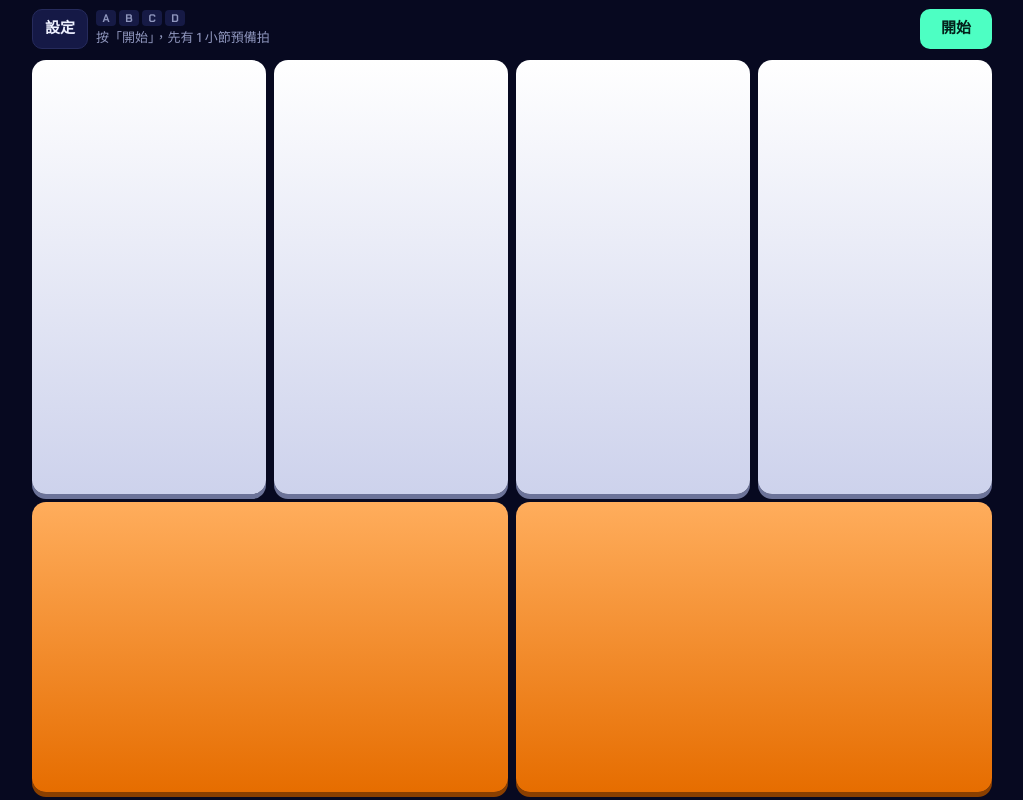
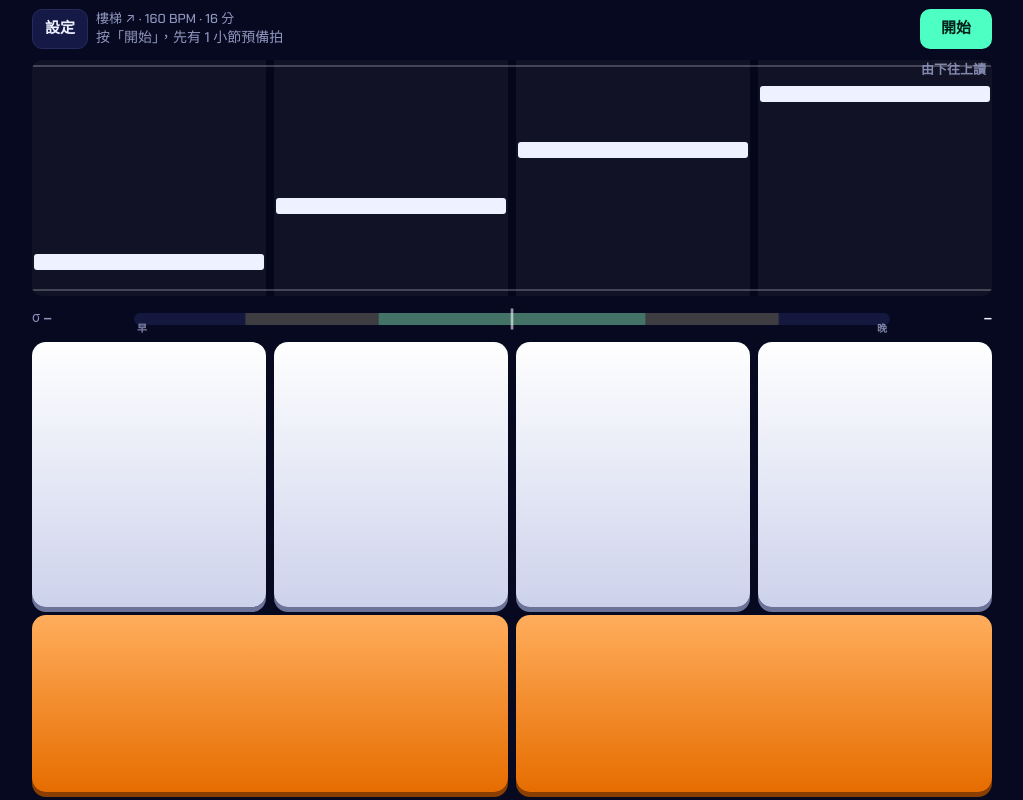
Before and after one commit to Artis24106/fufu, a plain HTML site: page index.html in a window 1280 px wide. Shown: the whole page, without its empty margins (128-1151 px from the left). Drawn offline with Linux system fonts and the light colour scheme.

Commit message:
v2.1: static pattern chart with sweep line, early/late meter, FX patterns, remove next-key hint
Co-Authored-By: Claude Opus 5.5 <noreply@anthropic.com>
Claude-Session: https://claude.ai/code/session_01AZo7NSokkaGLQMw8YiS88Q

```diff
--- a/index.html
+++ b/index.html
@@ -34,18 +34,22 @@ button,select,input{font:inherit;color:inherit}
 .hb{height:40px;min-width:44px;padding:0 12px;border-radius:10px;border:1px solid var(--line);background:#151946;font-weight:700;flex:none}
 .hb:focus-visible{outline:2px solid var(--ok);outline-offset:2px}
 #play{background:var(--ok);color:#03201a;border-color:transparent;min-width:72px}
-#mid{flex:1;display:flex;flex-direction:column;gap:3px;overflow:hidden}
-#seq{display:flex;gap:3px;height:16px;overflow:hidden}
-#seq i{flex:0 0 auto;min-width:20px;padding:0 3px;border-radius:4px;background:#161a45;color:var(--mut);font:600 11px/16px "Chakra Petch",sans-serif;text-align:center;font-style:normal}
-#seq i.on{background:var(--ink);color:#070920}
-#live{font-size:13px;color:var(--mut);white-space:nowrap;overflow:hidden;text-overflow:ellipsis;font-variant-numeric:tabular-nums}
+#mid{flex:1;display:flex;flex-direction:column;overflow:hidden;line-height:1.3}
+#title{font-size:13px;color:var(--mut);white-space:nowrap;overflow:hidden;text-overflow:ellipsis}
+#live{font-size:14px;color:var(--mut);white-space:nowrap;overflow:hidden;text-overflow:ellipsis;font-variant-numeric:tabular-nums}
 #live b{color:var(--ink);font-weight:700}
+#reroll[hidden]{display:none}
+#chartBox{flex:0 0 30%;position:relative;border-radius:10px;overflow:hidden;background:#05061a}
+#meterBox{flex:none;height:30px;display:flex;align-items:center;gap:8px;font-size:13px;color:var(--mut);font-variant-numeric:tabular-nums;white-space:nowrap}
+#meterBox b{color:var(--ink)}
+#meterWrap{flex:1;position:relative;height:100%}
+#chartBox canvas,#meterWrap canvas{position:absolute;inset:0;width:100%;height:100%}
+#sg,#mn{flex:none;width:7.2em}#mn{text-align:right}
 #pad{flex:1;min-height:0;display:grid;grid-template-columns:repeat(4,minmax(0,1fr));grid-template-rows:3fr 2fr;gap:8px;touch-action:none}
 .k{position:relative;border:0;border-radius:14px;touch-action:none;transition:transform .04s;display:grid;place-items:center;overflow:hidden}
 .bt{background:linear-gradient(#fff,#cdd2ec);box-shadow:0 5px 0 #6c7399;color:#1a1f4a}
 .fx{grid-column:span 2;background:linear-gradient(#ffad5c,#e66d00);box-shadow:0 5px 0 #8a3f00;color:#3a1600}
 .k.on{transform:translateY(4px);box-shadow:0 1px 0 #3a3f63}
-.k.nx::after{content:"";position:absolute;inset:0;border-radius:14px;box-shadow:inset 0 0 0 4px rgba(46,197,255,.95),inset 0 0 26px rgba(46,197,255,.55)}
 .k .fb{font:700 clamp(18px,5vmin,30px)/1 "Chakra Petch",sans-serif;font-variant-numeric:tabular-nums;opacity:0}
 .k .fb.pop{animation:pop .5s ease-out}
 .k.miss{animation:miss .3s}
@@ -80,9 +84,12 @@ input[type=range]{width:100%;height:30px;accent-color:var(--ok)}
 <div id="app">
   <div class="bar">
     <button class="hb" id="gear">設定</button>
-    <div id="mid"><div id="seq"></div><div id="live">按「開始」，先有 1 小節預備拍</div></div>
+    <div id="mid"><div id="title"></div><div id="live">按「開始」，先有 1 小節預備拍</div></div>
+    <button class="hb" id="reroll" hidden>換一組</button>
     <button class="hb" id="play">開始</button>
   </div>
+  <div id="chartBox"><canvas id="chart"></canvas></div>
+  <div id="meterBox"><span id="sg">σ <b>–</b></span><div id="meterWrap"><canvas id="meter"></canvas></div><span id="mn"><b>–</b></span></div>
   <div id="pad">
     <button class="k bt" data-l="0" aria-label="BT-A"><span class="fb"></span></button>
     <button class="k bt" data-l="1" aria-label="BT-B"><span class="fb"></span></button>
@@ -113,7 +120,6 @@ input[type=range]{width:100%;height:30px;accent-color:var(--ok)}
         <label class="f">節拍器<select id="click">
           <option value="step">每個音符都響</option><option value="beat">只響拍子（4 分）</option><option value="off">關閉</option></select></label>
         <label class="f">offset <b id="offV"></b><input type="range" id="offset" min="-150" max="150" step="1"></label>
-        <label class="chk"><input type="checkbox" id="hint">亮出下一顆要按的鍵</label>
         <label class="chk"><input type="checkbox" id="flip">直拿時反轉橫向方向</label>
       </div>
       <p class="hint">iPhone 靜音模式下沒有節拍聲。offset 只影響「平均偏早/偏晚」，不影響 σ。版本 <span id="ver"></span></p>
@@ -123,17 +129,19 @@ input[type=range]{width:100%;height:30px;accent-color:var(--ok)}
 
 <script>
 {
-const VERSION='v2.0';
+const VERSION='v2.1';
 const $=s=>document.querySelector(s);
 const PATS=[
   {id:'up',n:'樓梯 ↗',s:'A B C D'},{id:'down',n:'樓梯 ↘',s:'D C B A'},{id:'zig',n:'來回樓梯',s:'A B C D C B'},
   {id:'in',n:'交互・內側',s:'B C'},{id:'out',n:'交互・外側',s:'A D'},{id:'jump',n:'跳躍',s:'A C B D'},
-  {id:'dbl',n:'雙押交互',s:'AB CD'},{id:'split',n:'分離交互',s:'AC BD'},{id:'dstair',n:'雙押樓梯',s:'AB BC CD BC'},
-  {id:'jack',n:'縱連',s:'A A B B C C D D'},{id:'fx',n:'FX 交互',s:'L R'},{id:'btfx',n:'BT + FX 同押',s:'AL B C DR'},
-  {id:'fxmix',n:'FX 夾 BT',s:'L B R C'},{id:'rnd',n:'隨機單押',gen:'single'},{id:'rnd2',n:'隨機（含雙押/FX）',gen:'mix'},{id:'custom',n:'自訂'}
+  {id:'dbl',n:'雙押交互',s:'AB CD'},{id:'split',n:'分離交互',s:'AC BD'},{id:'jack',n:'縱連',s:'A A B B C C D D'},
+  {id:'fx',n:'FX 交互',s:'L R'},{id:'fxin',n:'FX 夾 BT',s:'L B R C'},{id:'fxstair',n:'樓梯穿插 FX',s:'A B L C D R'},
+  {id:'btfx',n:'BT + FX 同押',s:'AL B C DR'},{id:'fxcross',n:'FX 交叉同押',s:'AR B C DL'},{id:'fxdbl',n:'FX + 雙押',s:'L CD R AB'},
+  {id:'fxtrill',n:'FX 與 BT 交互',s:'L A L B R C R D'},
+  {id:'rnd',n:'隨機 8 note（單押 + FX）',gen:'single'},{id:'rnd2',n:'隨機 8 note（含同押）',gen:'mix'},{id:'custom',n:'自訂'}
 ];
 const NAMES='ABCDLR';
-const DEF={pat:'up',custom:'A B C D AB CD L R',bpm:160,div:16,click:'step',offset:0,hint:true,flip:false};
+const DEF={pat:'up',custom:'A B C D AB CD L R',bpm:160,div:16,click:'step',offset:0,flip:false};
 const S=Object.assign({},DEF);
 try{Object.assign(S,JSON.parse(localStorage.getItem('sdvxp2')||'{}'))}catch(e){}
 const save=()=>{try{localStorage.setItem('sdvxp2',JSON.stringify(S))}catch(e){}};
@@ -142,9 +150,12 @@ const parse=str=>{const out=String(str).toUpperCase().split(/[\s,]+/).filter(Boo
   return out.some(x=>x.length)?out:[[0]]};
 let lastR=-1;
 const genStep=mode=>{const one=()=>{let l;do{l=Math.floor(Math.random()*4)}while(l===lastR);lastR=l;return l};
-  if(mode==='single')return[one()];const r=Math.random();
-  if(r<.22){const a=one();let b;do{b=Math.floor(Math.random()*4)}while(b===a);return[a,b]}
-  if(r<.34)return[Math.random()<.5?4:5];return[one()]};
+  const fx=()=>Math.random()<.5?4:5,r=Math.random();
+  if(mode==='single')return r<.25?[fx()]:[one()];
+  if(r<.2){const a=one();let b;do{b=Math.floor(Math.random()*4)}while(b===a);return[a,b]}
+  if(r<.35)return[fx()];if(r<.45)return[one(),fx()];return[one()]};
+const genSeq=mode=>{lastR=-1;let q;do{q=Array.from({length:8},()=>genStep(mode))}while(!q.some(x=>x.includes(4)||x.includes(5)));return q};
+let rndSeq=null;
 
 // ---- audio
 let ac=null;
@@ -155,17 +166,20 @@ const beep=(t,f,v)=>{if(!ac)return;try{const at=ac.currentTime+Math.max(0,(t-per
 
 // ---- engine
 let run=false,paused=false,pausedAt=0,t0=0,stepMs=100,seq=null,pat=PATS[0],cyc=16,kGen=0,kDone=0,beatSteps=4;
-let steps=new Map(),st,hist=[];
+let steps=new Map(),res=new Map(),st,hist=[];
 const resetStats=()=>{st={ok:0,wrong:0,miss:0,streak:0,max:0};hist=[]};resetStats();
-const setup=()=>{pat=PATS.find(p=>p.id===S.pat)||PATS[0];seq=pat.gen?null:parse(pat.id==='custom'?S.custom:pat.s);
-  cyc=seq?seq.length:16;stepMs=60000/S.bpm*4/S.div;beatSteps=Math.max(1,S.div/4);renderSeq()};
-const start=()=>{ensureAudio();setup();steps=new Map();resetStats();lastR=-1;
-  kGen=-S.div;kDone=0;t0=performance.now()+300+S.div*stepMs;run=true;paused=false;lastNx=null;ui()};
+const setup=()=>{pat=PATS.find(p=>p.id===S.pat)||PATS[0];
+  if(pat.gen){if(!rndSeq||rndSeq.mode!==pat.gen){rndSeq=genSeq(pat.gen);rndSeq.mode=pat.gen}seq=rndSeq}else seq=parse(pat.id==='custom'?S.custom:pat.s);
+  cyc=seq.length;stepMs=60000/S.bpm*4/S.div;beatSteps=Math.max(1,S.div/4);
+  $('#title').textContent=`${pat.n} · ${S.bpm} BPM · ${S.div} 分`;$('#reroll').hidden=!pat.gen};
+const start=()=>{ensureAudio();setup();steps=new Map();res=new Map();resetStats();
+  kGen=-S.div;kDone=0;t0=performance.now()+300+S.div*stepMs;run=true;paused=false;ui()};
 const pause=()=>{if(!run||paused)return;paused=true;pausedAt=performance.now();try{ac&&ac.suspend()}catch(e){}ui()};
 const resume=()=>{if(!paused)return;ensureAudio();t0+=performance.now()-pausedAt;paused=false;ui()};
 const toggle=()=>{if(!run)start();else if(paused)resume();else pause()};
 const stepT=k=>t0+k*stepMs;
-const getStep=k=>{let s=steps.get(k);if(!s){s={lanes:seq?seq[((k%cyc)+cyc)%cyc]:genStep(pat.gen),hit:new Set()};steps.set(k,s)}return s};
+const getStep=k=>{let s=steps.get(k);if(!s){s={lanes:seq[((k%cyc)+cyc)%cyc],hit:new Set()};steps.set(k,s)}return s};
+const mark=(k,l,v)=>{let r=res.get(k);if(!r){r={};res.set(k,r)}r[l]=v;if(res.size>64)for(const key of res.keys()){if(key<k-cyc*2)res.delete(key);else break}};
 
 const schedule=now=>{
   while(stepT(kGen)<now+150){
@@ -180,7 +194,7 @@ const finalize=now=>{
   const win=Math.min(stepMs,160);
   while(kDone<kGen&&now-S.offset>stepT(kDone)+win){
     const s=getStep(kDone);
-    for(const l of s.lanes)if(!s.hit.has(l)){st.miss++;st.streak=0;fbMiss(l)}
+    for(const l of s.lanes)if(!s.hit.has(l)){st.miss++;st.streak=0;fbMiss(l);mark(kDone,l,'M')}
     steps.delete(kDone);kDone++}
 };
 const press=l=>{
@@ -193,7 +207,7 @@ const press=l=>{
   for(const c of cand){const s=getStep(c),d=t-stepT(c);
     if(s.lanes.includes(l)&&!s.hit.has(l)&&Math.abs(d)<=win){
       s.hit.add(l);st.ok++;st.streak++;st.max=Math.max(st.max,st.streak);
-      hist.push({d,l});if(hist.length>2000)hist.shift();fbHit(l,d);return}}
+      hist.push({d,l,t:now});if(hist.length>2000)hist.shift();mark(c,l,d);fbHit(l,d);return}}
   st.wrong++;st.streak=0;fbWrong(l)
 };
 
@@ -214,22 +228,52 @@ let lastLive=0;
 const live=now=>{
   if(now-lastLive<120)return;lastLive=now;
   const el=$('#live');
-  if(!run){return}
+  const r=hist.slice(-32).map(h=>h.d),sg=sd(r),m=mean(r);
+  $('#sg').innerHTML=`σ <b style="color:${sg===null?'inherit':col(sg)}">${fmt(sg,' ms')}</b>`;
+  $('#mn').innerHTML=m===null?'<b>–</b>':`${m>=0?'晚':'早'} <b>${Math.abs(Math.round(m))} ms</b>`;
+  if(!run)return;
   if(paused){el.textContent='暫停中 — 點「設定」看詳細結果';return}
-  if(now<t0){const beats=Math.ceil((t0-now)/(stepMs*beatSteps));el.textContent='預備… '+beats;return}
-  const r=hist.slice(-48).map(h=>h.d),s=sd(r),m=mean(r),a=acc();
-  el.innerHTML=`正確 <b>${fmt(a,'%')}</b> · σ <b style="color:${s===null?'inherit':col(s)}">${fmt(s,' ms')}</b> · ${m===null?'':m>=0?'偏晚 ':'偏早 '}<b>${m===null?'–':Math.abs(Math.round(m))+' ms'}</b> · 連續 <b>${st.streak}</b>`;
+  if(now<t0){el.textContent='預備… '+Math.ceil((t0-now)/(stepMs*beatSteps));return}
+  const a=acc();el.innerHTML=`正確 <b>${fmt(a,'%')}</b> · 連續 <b>${st.streak}</b> · 按錯 <b>${st.wrong}</b> · 漏按 <b>${st.miss}</b>`;
 };
-const renderSeq=()=>{$('#seq').innerHTML=seq?seq.slice(0,32).map(s=>`<i>${s.length?s.map(i=>NAMES[i]).join(''):'-'}</i>`).join(''):`<i>隨機</i>`};
-let lastNx=null;
-const hintUpdate=now=>{
-  let kN=null;if(run&&!paused&&now>t0-stepMs*0.5)kN=Math.max(kDone,Math.ceil((now-S.offset-t0)/stepMs-0.35));
-  if(kN===lastNx)return;lastNx=kN;
-  const lanes=kN===null||kN>=kGen?[]:getStep(kN).lanes;
-  keys.forEach((k,i)=>k.classList.toggle('nx',S.hint&&lanes.includes(i)));
-  const cells=$('#seq').children;if(seq)for(let i=0;i<cells.length;i++)cells[i].classList.toggle('on',kN!==null&&i===((kN%cyc)+cyc)%cyc);
+const HEX={ok:'#4dffc3',mid:'#ffe14d',bad:'#ff4d6d'};
+const colHex=d=>{const a=Math.abs(d);return a<=20?HEX.ok:a<=40?HEX.mid:HEX.bad};
+const sizeCv=c=>{const dpr=Math.min(devicePixelRatio||1,3),w=Math.round(c.clientWidth*dpr),h=Math.round(c.clientHeight*dpr);if(c.width!==w)c.width=w;if(c.height!==h)c.height=h;return dpr};
+const chart=$('#chart'),cg=chart.getContext('2d'),meter=$('#meter'),mg=meter.getContext('2d');
+const rr=(g,x,y,w,h,r)=>{g.beginPath();g.roundRect?g.roundRect(x,y,w,h,r):g.rect(x,y,w,h);};
+const drawChart=now=>{
+  const dpr=sizeCv(chart),W=chart.width,H=chart.height;cg.clearRect(0,0,W,H);if(!W||!seq)return;
+  const gap=8*dpr,lw=(W-3*gap)/4,X=i=>i*(lw+gap),n=cyc,pd=6*dpr,rowH=(H-2*pd)/n,yRow=i=>H-pd-(i+.5)*rowH;
+  for(let i=0;i<4;i++){cg.fillStyle='rgba(255,255,255,.05)';cg.fillRect(X(i),0,lw,H)}
+  for(let i=0;i<=n;i++){if(i%beatSteps&&i!==n)continue;const y=H-pd-i*rowH;cg.fillStyle=i===0||i===n?'rgba(255,255,255,.45)':'rgba(255,255,255,.16)';cg.fillRect(0,y-.5*dpr,W,1*dpr)}
+  const tNow=paused?pausedAt:now,posAbs=run?(tNow-S.offset-t0)/stepMs:-99,c=Math.floor((posAbs+.5)/n);
+  const nh=Math.max(5*dpr,Math.min(rowH*.62,16*dpr));
+  for(let pass=0;pass<2;pass++)for(let i=0;i<n;i++){
+    const r=res.get(c*n+i)||{},y=yRow(i);
+    for(const l of seq[i]){const isFx=l>3;if((pass===0)!==isFx)continue;
+      const x=isFx?X((l-4)*2):X(l),w=isFx?lw*2+gap:lw,h=isFx?nh*1.15:nh,v=r[l];
+      rr(cg,x+2*dpr,y-h/2,w-4*dpr,h,3*dpr);
+      cg.fillStyle=v===undefined?(isFx?'#ff8a1f':'#eef1ff'):v==='M'?'#5a1426':colHex(v);cg.fill();
+      if(v==='M'){cg.strokeStyle=HEX.bad;cg.lineWidth=2*dpr;cg.stroke()}}}
+  if(run&&posAbs>-.5){const p=((posAbs+.5)%n+n)%n-.5,y=H-pd-(p+.5)*rowH;
+    cg.fillStyle='rgba(46,197,255,.95)';cg.fillRect(0,y-1*dpr,W,2*dpr);
+    const gr=cg.createLinearGradient(0,y,0,y+rowH*1.2);gr.addColorStop(0,'rgba(46,197,255,.18)');gr.addColorStop(1,'rgba(46,197,255,0)');cg.fillStyle=gr;cg.fillRect(0,y,W,rowH*1.2)}
+  if(!run){cg.font=`600 ${13*dpr}px -apple-system,"PingFang TC",sans-serif`;cg.fillStyle='rgba(143,150,189,.9)';cg.textAlign='right';cg.fillText('由下往上讀',W-6*dpr,14*dpr)}
 };
-const loop=()=>{const now=performance.now();if(run&&!paused){schedule(now);finalize(now)}hintUpdate(now);live(now);requestAnimationFrame(loop)};
+const drawMeter=now=>{
+  const dpr=sizeCv(meter),W=meter.width,H=meter.height;mg.clearRect(0,0,W,H);if(!W)return;
+  const Rm=Math.max(50,Math.min(100,stepMs*.6)),cx=W/2,X=d=>cx+Math.max(-1,Math.min(1,d/Rm))*(W/2-3*dpr);
+  rr(mg,0,H*.3,W,H*.4,H*.2);mg.fillStyle='#14183f';mg.fill();
+  mg.fillStyle='rgba(255,225,77,.18)';mg.fillRect(X(-40),H*.3,X(40)-X(-40),H*.4);
+  mg.fillStyle='rgba(77,255,195,.28)';mg.fillRect(X(-20),H*.3,X(20)-X(-20),H*.4);
+  mg.fillStyle='rgba(255,255,255,.8)';mg.fillRect(cx-1*dpr,H*.15,2*dpr,H*.7);
+  const recent=hist.slice(-24);
+  for(const h of recent){const age=(now-h.t)/4000;if(age>1)continue;mg.globalAlpha=1-age*.8;mg.fillStyle=colHex(h.d);mg.fillRect(X(h.d)-1.5*dpr,H*.2,3*dpr,H*.6)}
+  mg.globalAlpha=1;const m=mean(hist.slice(-32).map(h=>h.d));
+  if(m!==null){const x=X(m);mg.fillStyle='#fff';mg.beginPath();mg.moveTo(x,H*.22);mg.lineTo(x-5*dpr,0);mg.lineTo(x+5*dpr,0);mg.fill()}
+  mg.font=`600 ${10*dpr}px "Chakra Petch",sans-serif`;mg.fillStyle='rgba(143,150,189,.9)';mg.textBaseline='bottom';
+  mg.textAlign='left';mg.fillText('早',3*dpr,H);mg.textAlign='right';mg.fillText('晚',W-3*dpr,H)};
+const loop=()=>{const now=performance.now();if(run&&!paused){schedule(now);finalize(now)}drawChart(now);drawMeter(now);live(now);requestAnimationFrame(loop)};
 
 // ---- results sheet
 const scatter=()=>{const c=$('#sc'),dpr=Math.min(devicePixelRatio||1,3),W=c.width=c.clientWidth*dpr,H=c.height=c.clientHeight*dpr,g=c.getContext('2d');
@@ -263,22 +307,22 @@ document.addEventListener('keyup',e=>{const l=KM[e.key.toLowerCase()];if(l!==und
 document.addEventListener('visibilitychange',()=>{if(document.hidden)pause()});
 const ui=()=>{$('#play').textContent=!run?'開始':paused?'繼續':'暫停';lastLive=0;if(paused)live(performance.now())};
 $('#play').addEventListener('click',toggle);
+$('#reroll').addEventListener('click',()=>{rndSeq=null;const was=run;run=false;setup();if(was)start();else ui()});
 
 // ---- settings
 $('#pat').innerHTML=PATS.map(p=>`<option value="${p.id}">${p.n}${p.s?' — '+p.s:''}</option>`).join('');
-const show=()=>{for(const f of ['pat','custom','bpm','div','click','offset'])$('#'+f).value=S[f];$('#hint').checked=S.hint;$('#flip').checked=S.flip;labels()};
+const show=()=>{for(const f of ['pat','custom','bpm','div','click','offset'])$('#'+f).value=S[f];$('#flip').checked=S.flip;labels()};
 const labels=()=>{$('#bpmV').textContent=S.bpm;$('#offV').textContent=(S.offset>0?'+':'')+S.offset+' ms';$('#customWrap').style.display=S.pat==='custom'?'':'none'};
 let dirty=false;
 for(const f of ['pat','custom','bpm','div','click','offset'])$('#'+f).addEventListener('input',e=>{const v=e.target.value;
   S[f]=['pat','custom','click'].includes(f)?v:+v;save();labels();if(['pat','custom','bpm','div'].includes(f))dirty=true});
-$('#hint').addEventListener('change',e=>{S.hint=e.target.checked;save();lastNx=undefined});
 $('#flip').addEventListener('change',e=>{S.flip=e.target.checked;save();fit()});
 const openSheet=()=>{pause();show();results();dirty=false;$('#sheet').hidden=false};
-const closeSheet=()=>{$('#sheet').hidden=true;if(dirty){run=false;setup();ui();$('#live').textContent='設定已變更，按「開始」重新開始'}};
+const closeSheet=()=>{$('#sheet').hidden=true;if(dirty){run=false;if(S.pat!=='rnd'&&S.pat!=='rnd2')rndSeq=null;setup();ui();$('#live').textContent='設定已變更，按「開始」重新開始'}};
 $('#gear').addEventListener('click',openSheet);$('#close').addEventListener('click',closeSheet);
 $('#sheet').addEventListener('click',e=>{if(e.target.id==='sheet')closeSheet()});
 $('#applyOff').addEventListener('click',()=>{const m=mean(hist.map(h=>h.d));if(m===null)return;
-  S.offset=Math.max(-150,Math.min(150,S.offset+Math.round(m)));save();hist=hist.map(h=>({d:h.d-m,l:h.l}));show();results()});
+  S.offset=Math.max(-150,Math.min(150,S.offset+Math.round(m)));save();hist=hist.map(h=>({d:h.d-m,l:h.l,t:h.t}));show();results()});
 $('#resetStats').addEventListener('click',()=>{resetStats();results()});
 
 // ---- always landscape: rotate the app when the screen is portrait
--- a/sw.js
+++ b/sw.js
@@ -1,5 +1,5 @@
 // Network-first: online opens always get the newest version; offline falls back to cache.
-const CACHE = 'sdvx-trainer-v2';
+const CACHE = 'sdvx-trainer-v3';
 const CORE = ['./', 'index.html', 'manifest.webmanifest', 'icons/icon-192.png', 'icons/apple-touch-icon.png'];
 
 self.addEventListener('install', e => {
```
